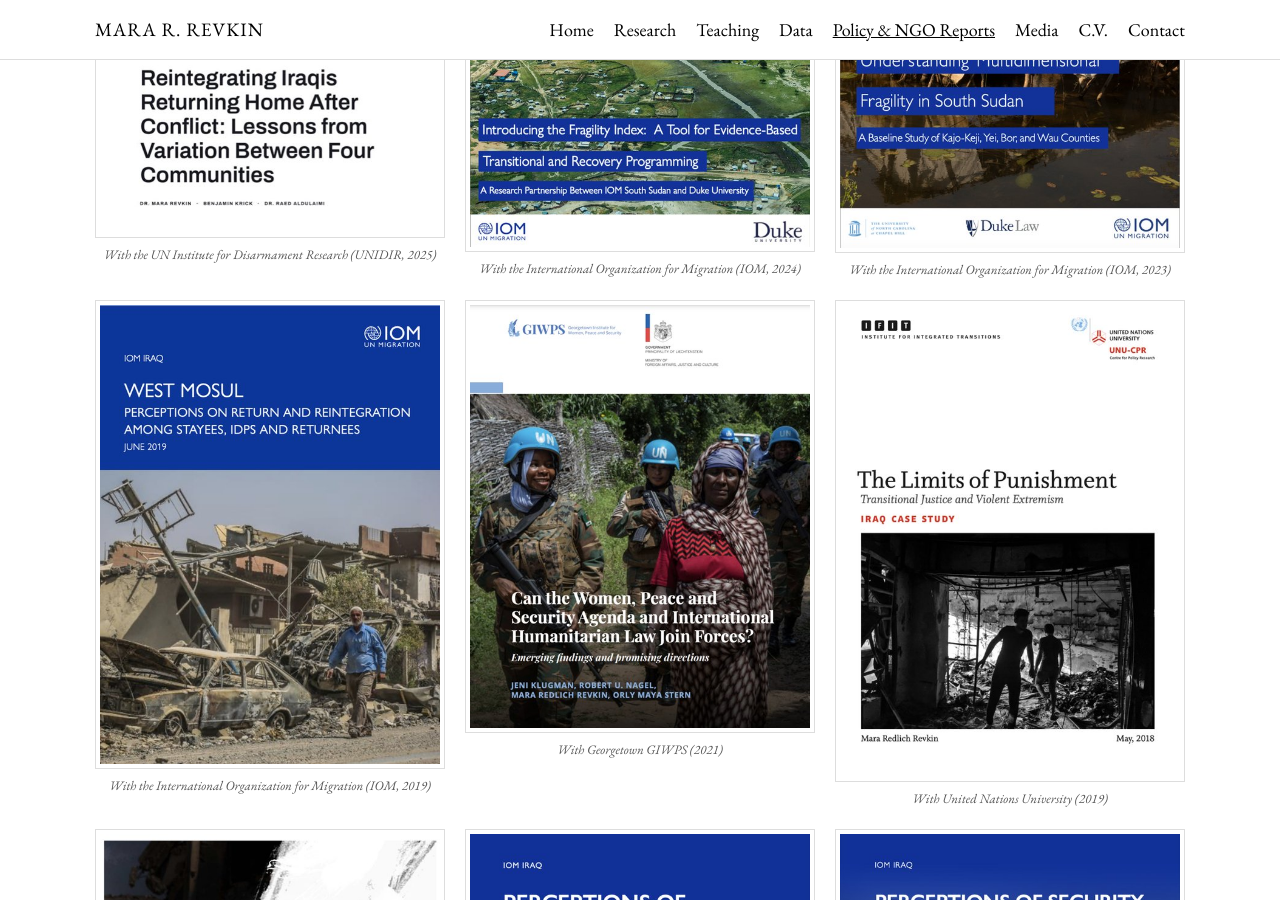
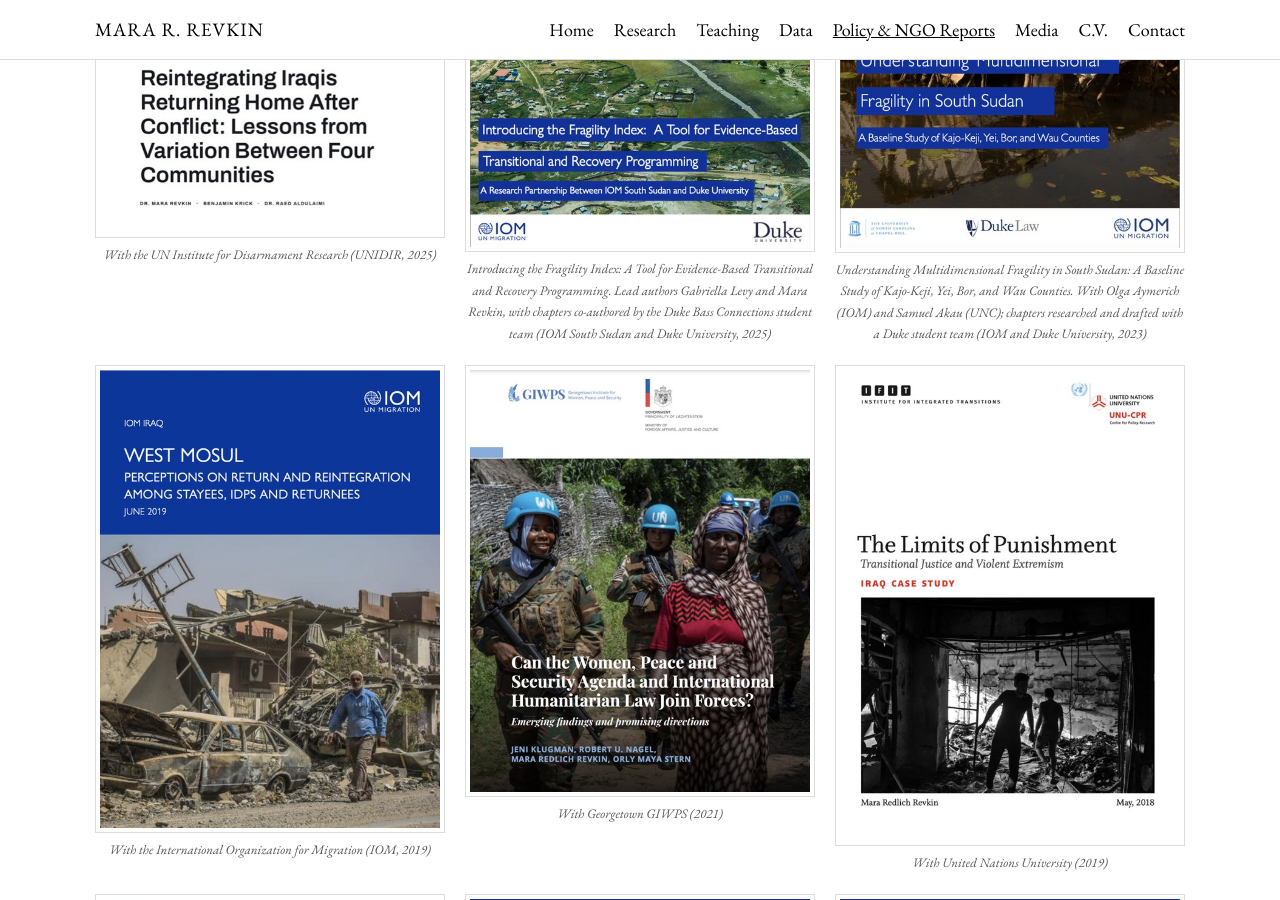
Before and after one commit to mrevkin/mrevkin.github.io, a Jekyll site: the page policy-ngo-reports.html, which Jekyll copies as it is, in a window 1280 px wide and 900 px high, scrolled down 406 px. Built offline with Jekyll 4.4.1, drawn with Linux system fonts in a browser that asks for light colours.

Commit message:
Correct South Sudan report links, authorship and captions

```diff
--- a/policy-ngo-reports.html
+++ b/policy-ngo-reports.html
@@ -71,14 +71,14 @@
         <a href="fragility-index.html" target="_blank">
           <img src="cover-fragility-index.jpg" alt="Introducing the Fragility Index in South Sudan (Duke & IOM, 2024)" style="width:100%; height:auto;" />
         </a>
-        <p class="img-caption">With the International Organization for Migration (IOM, 2024)</p>
+        <p class="img-caption">Introducing the Fragility Index: A Tool for Evidence-Based Transitional and Recovery Programming. Lead authors Gabriella Levy and Mara Revkin, with chapters co-authored by the Duke Bass Connections student team (IOM South Sudan and Duke University, 2025)</p>
       </div>
 
       <div class="policy-item">
         <a href="#" target="_blank">
           <img src="cover-multidimensional-fragility.jpg" alt="Understanding Multidimensional Fragility in South Sudan (Duke & IOM)" style="width:100%; height:auto;" />
         </a>
-        <p class="img-caption">With the International Organization for Migration (IOM, 2023)</p>
+        <p class="img-caption">Understanding Multidimensional Fragility in South Sudan: A Baseline Study of Kajo-Keji, Yei, Bor, and Wau Counties. With Olga Aymerich (IOM) and Samuel Akau (UNC); chapters researched and drafted with a Duke student team (IOM and Duke University, 2023)</p>
       </div>
 
       <div class="policy-item">
```
